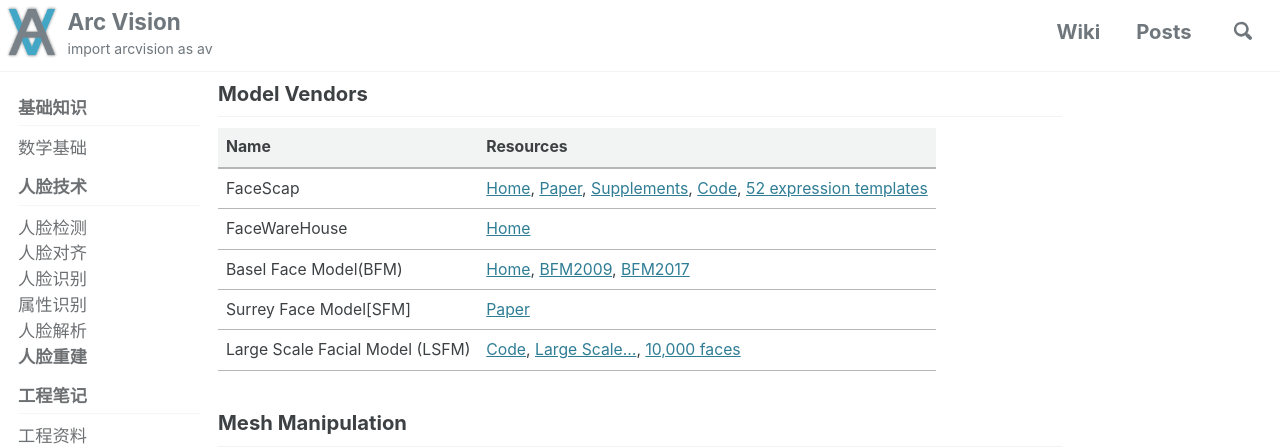
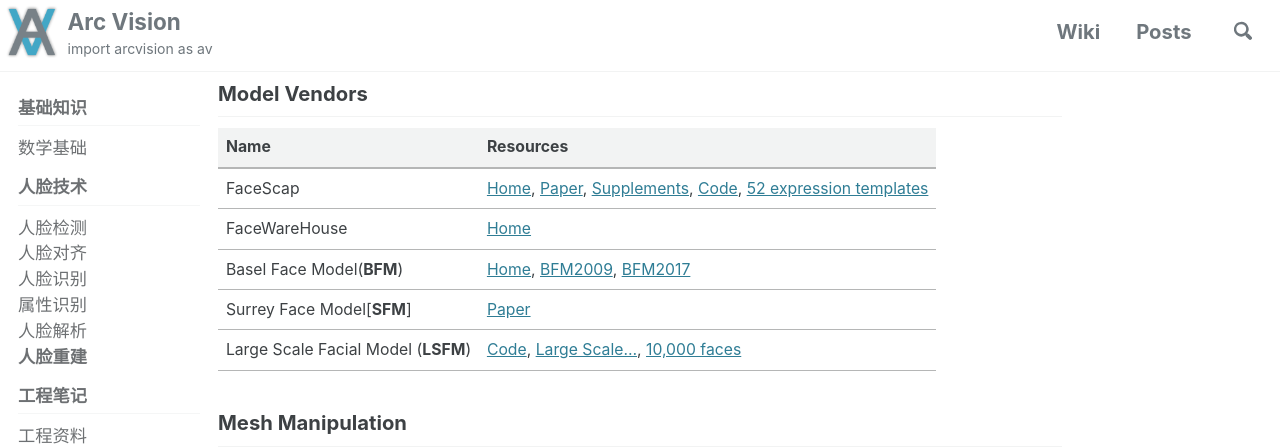
Before and after one commit to ArcVision/ArcVision.github.io, a Jekyll site: the page built from _wiki/15-face-reconstruction.md, in a window 1280 px wide and 900 px high, scrolled down 925 px. Shown: the top 448 px of the window. Built offline with Jekyll 4.4.1, drawn with Linux system fonts in a browser that asks for light colours; cached includes are drawn as plain includes; comment, search, counter and statistics services are not loaded.

Commit message:
Update 15-face-reconstruction.md

```diff
--- a/_wiki/15-face-reconstruction.md
+++ b/_wiki/15-face-reconstruction.md
@@ -31,9 +31,9 @@ permalink: /wiki/face-reconstruction/
 | ---- | --------- |
 | FaceScap | [Home](https://facescape.nju.edu.cn/), [Paper](https://arxiv.org/pdf/2003.13989.pdf), [Supplements](https://openaccess.thecvf.com/content_CVPR_2020/supplemental/Yang_FaceScape_A_Large-Scale_CVPR_2020_supplemental.zip), [Code](https://github.com/zhuhao-nju/facescape), [52 expression templates](https://drive.google.com/file/d/1OuAUVMrBzEyRumOqFg3SUjehAUBK7Hn9/view) |
 | FaceWareHouse | [Home](http://kunzhou.net/zjugaps/facewarehouse/) |
-| Basel Face Model(BFM) | [Home](https://faces.dmi.unibas.ch/bfm/bfm2017.html), [BFM2009](https://gravis.dmi.unibas.ch/publications/2009/BFModel09.pdf), [BFM2017](http://arxiv.org/abs/1709.08398) |
-| Surrey Face Model[SFM] | [Paper](http://www.ee.surrey.ac.uk/CVSSP/Publications/papers/Huber-VISAPP-2016.pdf) |
-| Large Scale Facial Model (LSFM) |[Code](https://github.com/menpo/lsfm), [Large Scale...](https://link.springer.com/article/10.1007/s11263-017-1009-7), [10,000 faces](https://ibug.doc.ic.ac.uk/media/uploads/documents/0002.pdf) |
+| Basel Face Model(**BFM**) | [Home](https://faces.dmi.unibas.ch/bfm/bfm2017.html), [BFM2009](https://gravis.dmi.unibas.ch/publications/2009/BFModel09.pdf), [BFM2017](http://arxiv.org/abs/1709.08398) |
+| Surrey Face Model[**SFM**] | [Paper](http://www.ee.surrey.ac.uk/CVSSP/Publications/papers/Huber-VISAPP-2016.pdf) |
+| Large Scale Facial Model (**LSFM**) |[Code](https://github.com/menpo/lsfm), [Large Scale...](https://link.springer.com/article/10.1007/s11263-017-1009-7), [10,000 faces](https://ibug.doc.ic.ac.uk/media/uploads/documents/0002.pdf) |
 
 ## Mesh Manipulation
   - [Deformation Transfer for Triangle Meshes](https://www.cs.toronto.edu/~jacobson/seminar/sumner-and-popovic-2004.pdf)
```
